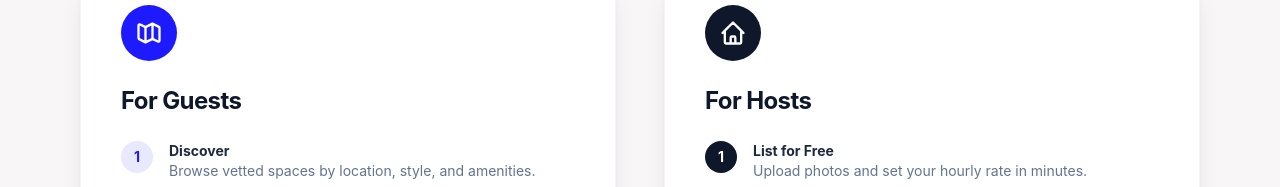
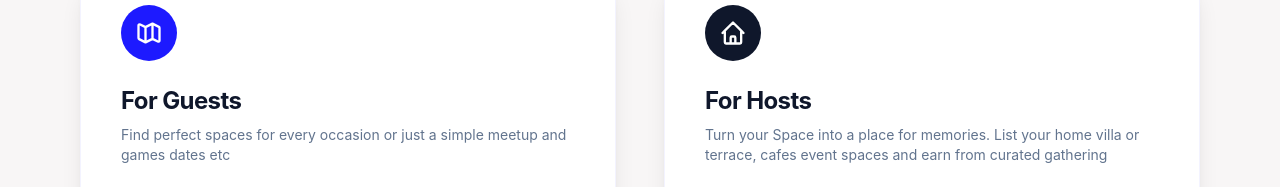
Before and after one commit to rishabh9028/issho-app, a Next.js app: page / in a window 1280 px wide. Shown: the part 900-1087 px from the top of the page. Built offline with nearby package versions, Linux system fonts and the light colour scheme.

Commit message:
Update How It Works copywriting for guests and hosts

```diff
--- a/src/app/page.tsx
+++ b/src/app/page.tsx
@@ -95,7 +95,8 @@ export default function Home() {
                   <path strokeLinecap="round" strokeLinejoin="round" strokeWidth={2} d="M9 20l-5.447-2.724A1 1 0 013 16.382V5.618a1 1 0 011.447-.894L9 7m0 13l6-3m-6 3V7m6 10l4.553 2.276A1 1 0 0021 18.382V7.618a1 1 0 00-.553-.894L15 4m0 13V4m0 0L9 7" />
                 </svg>
               </div>
-              <h3 className="text-2xl font-bold mb-6 text-slate-900">For Guests</h3>
+              <h3 className="text-2xl font-bold mb-2 text-slate-900">For Guests</h3>
+              <p className="text-slate-500 text-sm mb-6">Find perfect spaces for every occasion or just a simple meetup and games dates etc</p>
               <ul className="space-y-6">
                 {[
                   { num: "1", title: "Discover", desc: "Browse vetted spaces by location, style, and amenities." },
@@ -123,7 +124,8 @@ export default function Home() {
                   <path strokeLinecap="round" strokeLinejoin="round" strokeWidth={2} d="M3 12l2-2m0 0l7-7 7 7M5 10v10a1 1 0 001 1h3m10-11l2 2m-2-2v10a1 1 0 01-1 1h-3m-6 0a1 1 0 001-1v-4a1 1 0 011-1h2a1 1 0 011 1v4a1 1 0 001 1m-6 0h6" />
                 </svg>
               </div>
-              <h3 className="text-2xl font-bold mb-6 text-slate-900">For Hosts</h3>
+              <h3 className="text-2xl font-bold mb-2 text-slate-900">For Hosts</h3>
+              <p className="text-slate-500 text-sm mb-6">Turn your Space into a place for memories. List your home villa or terrace, cafes event spaces and earn from curated gathering</p>
               <ul className="space-y-6">
                 {[
                   { num: "1", title: "List for Free", desc: "Upload photos and set your hourly rate in minutes." },
```
